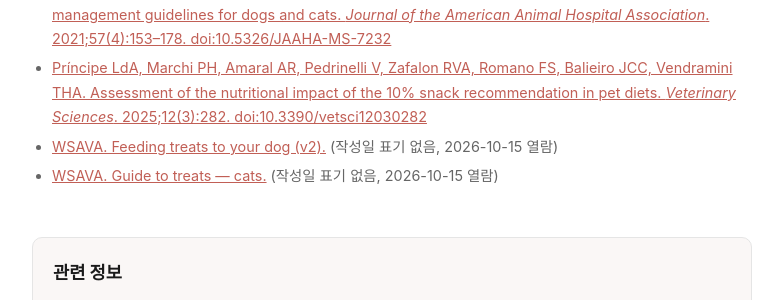
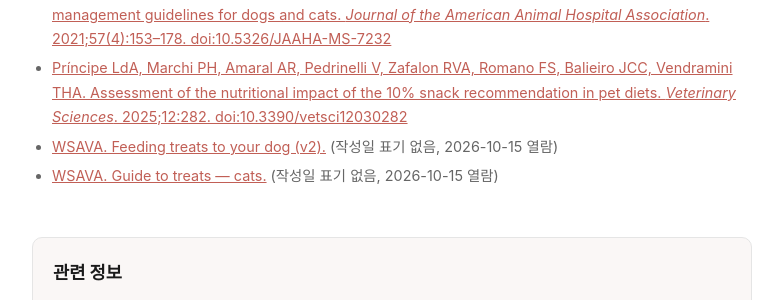
Before and after one commit to polystock/maearion.github.io, a Jekyll site: the page built from _docs/dog-treat-calorie-limit.html, in a window 1280 px wide and 900 px high, scrolled down 5064 px. Shown: the part 160-460 px from the top of the window, without its empty margins (248-1031 px from the left). Built offline with Jekyll 4.4.1, drawn with Linux system fonts in a browser that asks for light colours.

Commit message:
[daily] 간식 10%: Príncipe 2025 서지에서 외부 검수가 확인할 수 없는 호수 표기 삭제(C121)
Co-Authored-By: Claude Opus 5.5 <noreply@anthropic.com>
Claude-Session: https://claude.ai/code/session_018Kxk6zKRrL3uJ89RWn4ZKA

```diff
--- a/_docs/dog-treat-calorie-limit.html
+++ b/_docs/dog-treat-calorie-limit.html
@@ -136,7 +136,7 @@ faq:
 <li><a href="https://journals.jsava.aosis.co.za/index.php/jsava/article/view/84" rel="nofollow">WSAVA Nutritional Assessment Guidelines Task Force (Freeman L, Becvarova I, Cave N, et al.). 2011 Nutritional Assessment Guidelines. <em>Journal of the South African Veterinary Association</em>. 2011;82(4):254–263. doi:10.4102/jsava.v82i4.84</a> — <em>Journal of Small Animal Practice</em> 2011;52(7):385–396 게재본의 재게재본 확인</li>
 <li><a href="https://doi.org/10.5326/JAAHA-MS-6331" rel="nofollow">Brooks D, Churchill J, Fein K, Linder D, Michel KE, Tudor K, Ward E, Witzel A. 2014 AAHA weight management guidelines for dogs and cats. <em>Journal of the American Animal Hospital Association</em>. 2014;50(1):1–11. doi:10.5326/JAAHA-MS-6331</a></li>
 <li><a href="https://doi.org/10.5326/JAAHA-MS-7232" rel="nofollow">Cline MG, Burns KM, Coe JB, Downing R, Durzi T, Murphy M, Parker V. 2021 AAHA nutrition and weight management guidelines for dogs and cats. <em>Journal of the American Animal Hospital Association</em>. 2021;57(4):153–178. doi:10.5326/JAAHA-MS-7232</a></li>
-<li><a href="https://doi.org/10.3390/vetsci12030282" rel="nofollow">Príncipe LdA, Marchi PH, Amaral AR, Pedrinelli V, Zafalon RVA, Romano FS, Balieiro JCC, Vendramini THA. Assessment of the nutritional impact of the 10% snack recommendation in pet diets. <em>Veterinary Sciences</em>. 2025;12(3):282. doi:10.3390/vetsci12030282</a></li>
+<li><a href="https://doi.org/10.3390/vetsci12030282" rel="nofollow">Príncipe LdA, Marchi PH, Amaral AR, Pedrinelli V, Zafalon RVA, Romano FS, Balieiro JCC, Vendramini THA. Assessment of the nutritional impact of the 10% snack recommendation in pet diets. <em>Veterinary Sciences</em>. 2025;12:282. doi:10.3390/vetsci12030282</a></li>
 <li><a href="https://wsava.org/wp-content/uploads/2024/06/Feeding-treats-to-your-dog-v2.pdf" rel="nofollow">WSAVA. Feeding treats to your dog (v2).</a> (작성일 표기 없음, 2026-10-15 열람)</li>
 <li><a href="https://wsava.org/wp-content/uploads/2025/11/WSAVA_GuidetoTreats_Cats_251107.pdf" rel="nofollow">WSAVA. Guide to treats — cats.</a> (작성일 표기 없음, 2026-10-15 열람)</li>
 </ul>
```
Also changed, not shown: _ops/evidence/dog-treat-calorie-limit.md (+1 -0 lines).
